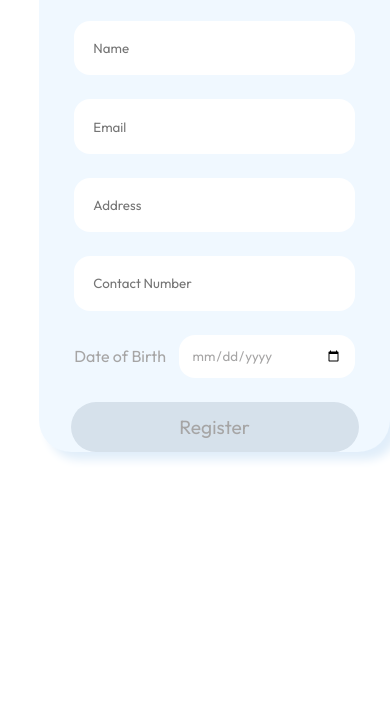
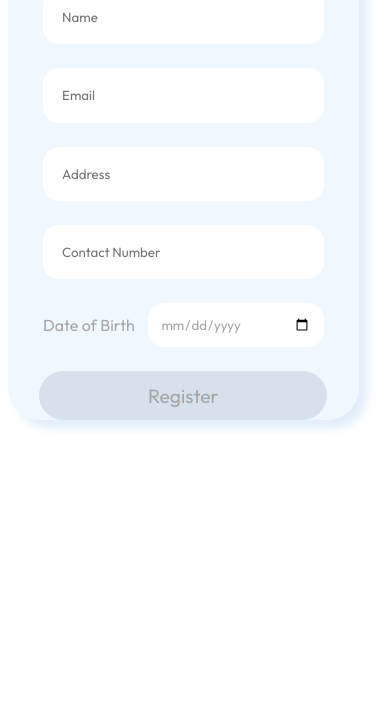
Before and after one commit to snehagonjari/Volunteers-s_zone, a plain HTML site: page newaccount.html in a window 390 px wide. Shown: the part 124-844 px from the top of the page. Drawn offline with Linux system fonts and the light colour scheme.

Commit message:
Update style.css

```diff
--- a/style.css
+++ b/style.css
@@ -509,7 +509,7 @@ a #imgplus
     flex-direction: column;
     justify-content: start;
     align-items: center;
-    margin: 10% 10%;
+    margin: 2%;
 }
 
 .container-newacc-child
```
